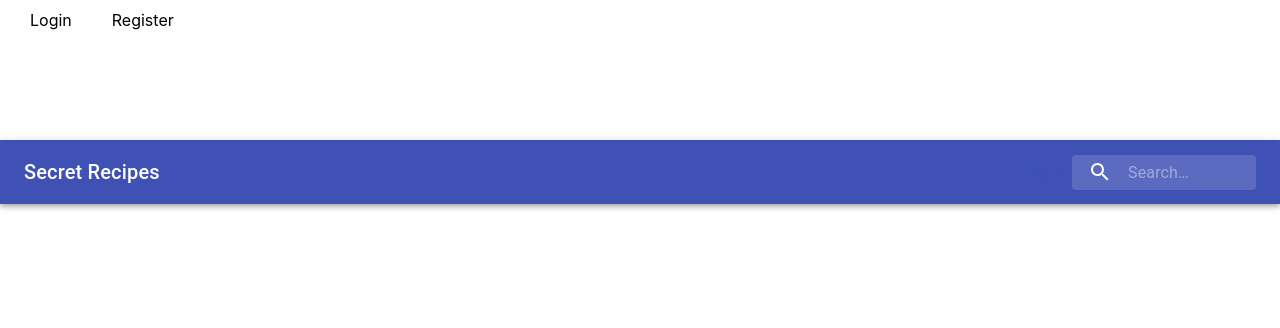
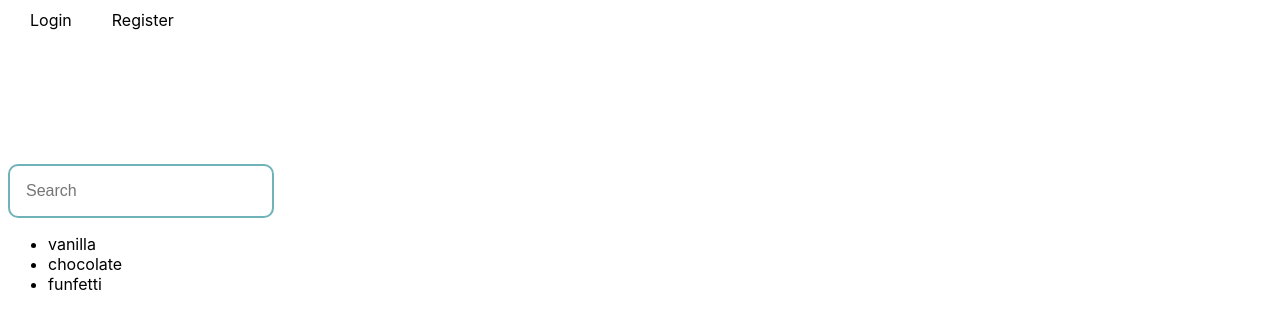
Before and after one commit to BW-WEBPT15-SecretFamilyRecipesCookbook5/frontend, a React (Create React App) app: page /searchbar in a window 1280 px wide. Shown: the top 328 px of the page. Built offline with nearby package versions, Linux system fonts and the light colour scheme.

Commit message:
made simple search bar

```diff
--- a/src/components/SearchBar.js
+++ b/src/components/SearchBar.js
@@ -1,128 +1,170 @@
 //search for recipe by title
 import React from 'react';
 import {BrowserRouter} from 'react-router-dom';
-import AppBar from '@material-ui/core/AppBar';
-import Toolbar from '@material-ui/core/Toolbar';
-import IconButton from '@material-ui/core/IconButton';
-import Popper from '@material-ui/core/Popper';
-import Typography from '@material-ui/core/Typography';
-import InputBase from '@material-ui/core/InputBase';
-import { fade, makeStyles } from '@material-ui/core/styles';
-import MenuIcon from '@material-ui/icons/Menu';
-import SearchIcon from '@material-ui/icons/Search';
-import { Link } from '@material-ui/core';
 
-const useStyles = makeStyles(theme => ({
-  root: {
-    flexGrow: 1,
-  },
-  menuButton: {
-    marginRight: theme.spacing(2),
-  },
-  title: {
-    flexGrow: 1,
-    display: 'none',
-    [theme.breakpoints.up('sm')]: {
-      display: 'block',
-    },
-  },
-  search: {
-    position: 'relative',
-    borderRadius: theme.shape.borderRadius,
-    backgroundColor: fade(theme.palette.common.white, 0.15),
-    '&:hover': {
-      backgroundColor: fade(theme.palette.common.white, 0.25),
-    },
-    marginLeft: 0,
-    width: '100%',
-    [theme.breakpoints.up('sm')]: {
-      marginLeft: theme.spacing(1),
-      width: 'auto',
-    },
-  },
-  searchIcon: {
-    width: theme.spacing(7),
-    height: '100%',
-    position: 'absolute',
-    pointerEvents: 'none',
-    display: 'flex',
-    alignItems: 'center',
-    justifyContent: 'center',
-  },
-  inputRoot: {
-    color: 'inherit',
-  },
-  inputInput: {
-    padding: theme.spacing(1, 1, 1, 7),
-    transition: theme.transitions.create('width'),
-    width: '100%',
-    [theme.breakpoints.up('sm')]: {
-      width: 120,
-      '&:focus': {
-        width: 200,
-      },
-    },
-  },
-}));
 
-export default function SearchBar() {
-  const classes = useStyles();
+// import AppBar from '@material-ui/core/AppBar';
+// import Toolbar from '@material-ui/core/Toolbar';
+// import IconButton from '@material-ui/core/IconButton';
+// import Popper from '@material-ui/core/Popper';
+// import Typography from '@material-ui/core/Typography';
+// import InputBase from '@material-ui/core/InputBase';
+// import { fade, makeStyles } from '@material-ui/core/styles';
+// import MenuIcon from '@material-ui/icons/Menu';
+// import SearchIcon from '@material-ui/icons/Search';
+// import { Link, ClickAwayListener } from '@material-ui/core';
 
+// const useStyles = makeStyles(theme => ({
+//   root: {
+//     flexGrow: 1,
+//   },
+//   menuButton: {
+//     marginRight: theme.spacing(2),
+//   },
+//   title: {
+//     flexGrow: 1,
+//     display: 'none',
+//     [theme.breakpoints.up('sm')]: {
+//       display: 'block',
+//     },
+//   },
+//   search: {
+//     position: 'relative',
+//     borderRadius: theme.shape.borderRadius,
+//     backgroundColor: fade(theme.palette.common.white, 0.15),
+//     '&:hover': {
+//       backgroundColor: fade(theme.palette.common.white, 0.25),
+//     },
+//     marginLeft: 0,
+//     width: '100%',
+//     [theme.breakpoints.up('sm')]: {
+//       marginLeft: theme.spacing(1),
+//       width: 'auto',
+//     },
+//   },
+//   searchIcon: {
+//     width: theme.spacing(7),
+//     height: '100%',
+//     position: 'absolute',
+//     pointerEvents: 'none',
+//     display: 'flex',
+//     alignItems: 'center',
+//     justifyContent: 'center',
+//   },
+//   inputRoot: {
+//     color: 'inherit',
+//   },
+//   inputInput: {
+//     padding: theme.spacing(1, 1, 1, 7),
+//     transition: theme.transitions.create('width'),
+//     width: '100%',
+//     [theme.breakpoints.up('sm')]: {
+//       width: 120,
+//       '&:focus': {
+//         width: 200,
+//       },
+//     },
+//   },
+// }));
+
+const cake = [
+    "vanilla",
+    "chocolate",
+    "funfetti"
+]
+
+function SearchBar() {
+    const [searchTerm, setSearchTerm] = React.useState("");
+
+    const handleChange = event => {
+        setSearchTerm(event.target.value);
+    };
+
+    let results = cake;
+    if(searchTerm) {
+        results = cake.filter(poke =>
+            poke.toLowerCase().includes(searchTerm.toLowerCase())
+        );
+    }
+
+return (
+    <div className= "SearchBar">
+        <input
+            type="text"
+            placeholder= "Search"
+            value= {searchTerm}
+            onChange={handleChange}
+        />
+        <ul>
+            {results.map(cake => (
+                <li> {cake}</li>
+            ))}
+        </ul>
+    </div>
+    );
+}
+
+export default SearchBar;
+
+
+
+
+  //material UI if we can figure out
 // const handleClick = e => {e.preventDefault()
 //     browserHistory.push('/login')};
 
-  return (
-    <div className={classes.root}>
-      <AppBar position="static">
-        <Toolbar>
-          {/* <IconButton
-            edge="start"
-            className={classes.menuButton}
-            color="inherit"
-            aria-label="open drawer"
-            > */}
+//   return (
+//     <div className={classes.root}>
+//       <AppBar position="static">
+//         <Toolbar>
+//           {/* <IconButton
+//             edge="start"
+//             className={classes.menuButton}
+//             color="inherit"
+//             aria-label="open drawer"
+//             > */}
 
-            {/* <Popper open={open} anchorEl={anchorRef.current} role={undefined} transition disablePortal>
-            {({ TransitionProps, placement }) => (
-              <Grow
-                {...TransitionProps}
-                style={{ transformOrigin: placement === 'bottom' ? 'center top' : 'center bottom' }}
-                <Paper>
-                  <ClickAwayListener onClickAway={handleClose}>
-                    <MenuList autoFocusItem={open} id="menu-list-grow" onKeyDown={handleListKeyDown}>
-                      <MenuItem onClick={handleClose}>Profile</MenuItem>
-                      <MenuItem onClick={handleClose}>My account</MenuItem>
-                      <MenuItem onClick={handleClose}>Logout</MenuItem>
-                    </MenuList>
-                  </ClickAwayListener>
-                </Paper>
-              </Grow>
-            )}
-          </Popper> */}
-          {/* </IconButton>
-            <MenuIcon /> */}
+//             {/* <Popper open={open} anchorEl={anchorRef.current} role={undefined} transition disablePortal>
+//             {({ TransitionProps, placement }) => (
+//               <Grow
+//                 {...TransitionProps}
+//                 style={{ transformOrigin: placement === 'bottom' ? 'center top' : 'center bottom' }}
+//                 <Paper>
+//                   <ClickAwayListener onClickAway={handleClose}>
+//                     <MenuList autoFocusItem={open} id="menu-list-grow" onKeyDown={handleListKeyDown}>
+//                       <MenuItem onClick={handleClose}>Profile</MenuItem>
+//                       <MenuItem onClick={handleClose}>My account</MenuItem>
+//                       <MenuItem onClick={handleClose}>Logout</MenuItem>
+//                     </MenuList>
+//                   </ClickAwayListener>
+//                 </Paper>
+//               </Grow>
+//             )}
+//           </Popper> */}
+//           {/* </IconButton>
+//             <MenuIcon /> */}
 
-          <Typography className={classes.title} variant="h6" noWrap>
-            Secret Recipes
-          </Typography>
-          < Typography className={classes.login} variant="h6" noWrap>
-              <Link to = "/login">Login</Link>
-         </Typography>
-          <div className={classes.search}>
-            <div className={classes.searchIcon}>
-              <SearchIcon />
-            </div>
-            <InputBase
-              placeholder="Search…"
-              classes={{
-                root: classes.inputRoot,
-                input: classes.inputInput,
-              }}
-              inputProps={{ 'aria-label': 'search' }}
-            />
-          </div>
-        </Toolbar>
-      </AppBar>
-    </div>
-  );
-}
+//           <Typography className={classes.title} variant="h6" noWrap>
+//             Secret Recipes
+//           </Typography>
+//           < Typography className={classes.login} variant="h6" noWrap>
+//               <Link to = "/login">Login</Link>
+//          </Typography>
+//           <div className={classes.search}>
+//             <div className={classes.searchIcon}>
+//               <SearchIcon />
+//             </div>
+//             <InputBase
+//               placeholder="Search…"
+//               classes={{
+//                 root: classes.inputRoot,
+//                 input: classes.inputInput,
+//               }}
+//               inputProps={{ 'aria-label': 'search' }}
+//             />
+//           </div>
+//         </Toolbar>
+//       </AppBar>
+//     </div>
+//   );
+// }
--- a/src/index.css
+++ b/src/index.css
@@ -70,6 +70,11 @@ a:hover {
   box-shadow: 2px 2px 10px 10px rgba(0, 0, 0, 0.1);
 }
 
+.SearchBar {
+  width: 20%;
+  padding: .5em;
+}
+
 input,
 textarea {
   margin-top: 1em;
```
